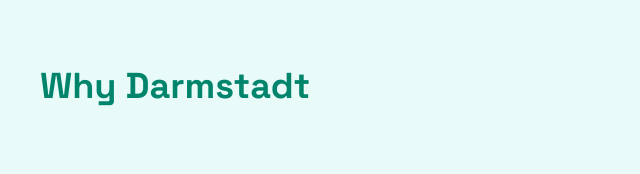
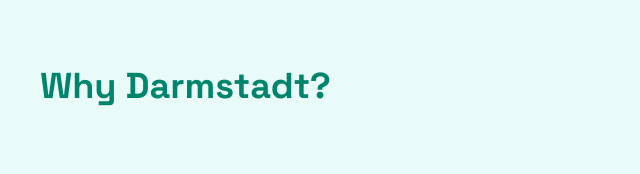
Before and after one commit to jamienorthman/da-startup-website-cms, an Eleventy site: page src/index.njk in a window 1280 px wide. Shown: the part 2485-2659 px from the top of the page, 88-728 px from the left. Built offline with nearby package versions, Linux system fonts and the light colour scheme; Eleventy itself is replaced by a stand-in of ours; files that its build step writes are made by us from their sources.

Commit message:
Added question mark to title

```diff
--- a/src/city/example-city.md
+++ b/src/city/example-city.md
@@ -1,5 +1,5 @@
 ---
-title: Why Darmstadt
+title: Why Darmstadt?
 heading1: World-Class Research
 paragraph1: Lorem ipsum dolor sit amet consectetur adipisicing elit. Sequi, nisi accusantium maiores assumenda eos sit laborum tempora laboriosam. Culpa quibusdam voluptatibus molestiae dolorem porro esse ipsam explicabo consequatur voluptate beatae.
 image1: https://images.unsplash.com/photo-1581091226825-a6a2a5aee158?q=80&w=1740&auto=format&fit=crop&ixlib=rb-4.0.3&ixid=M3wxMjA3fDB8MHxwaG90by1wYWdlfHx8fGVufDB8fHx8fA%3D%3D
```
